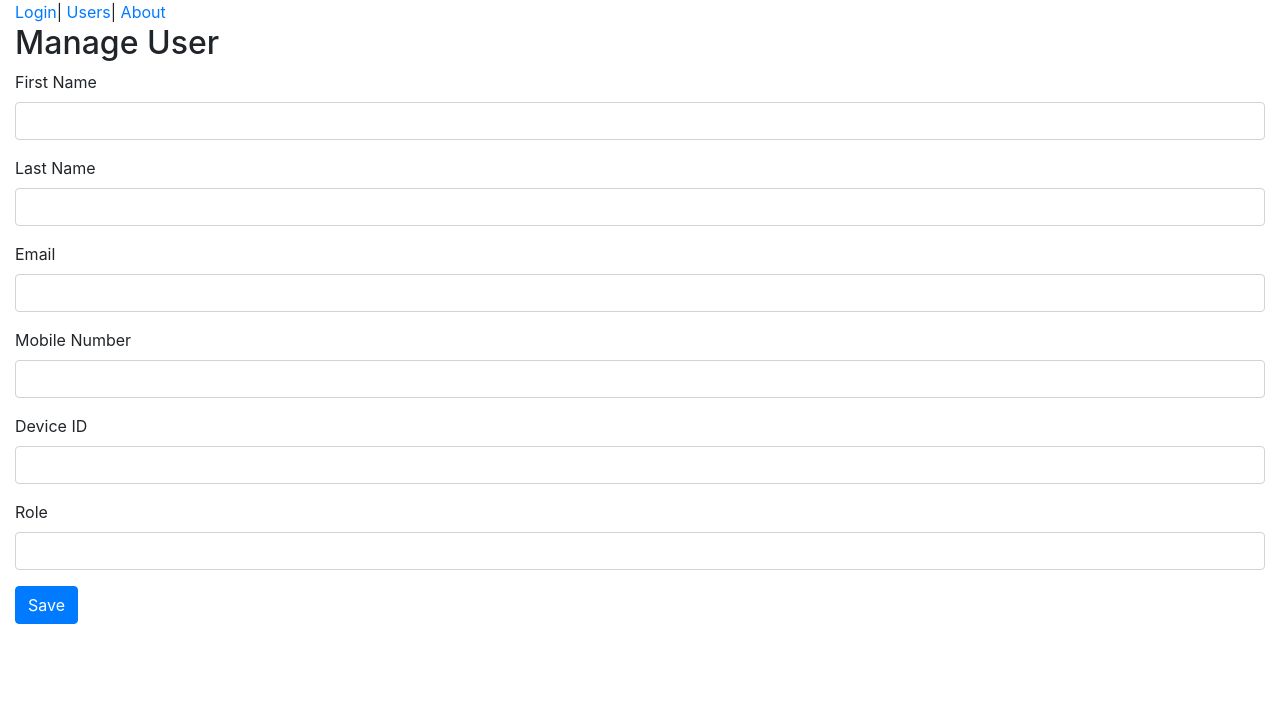
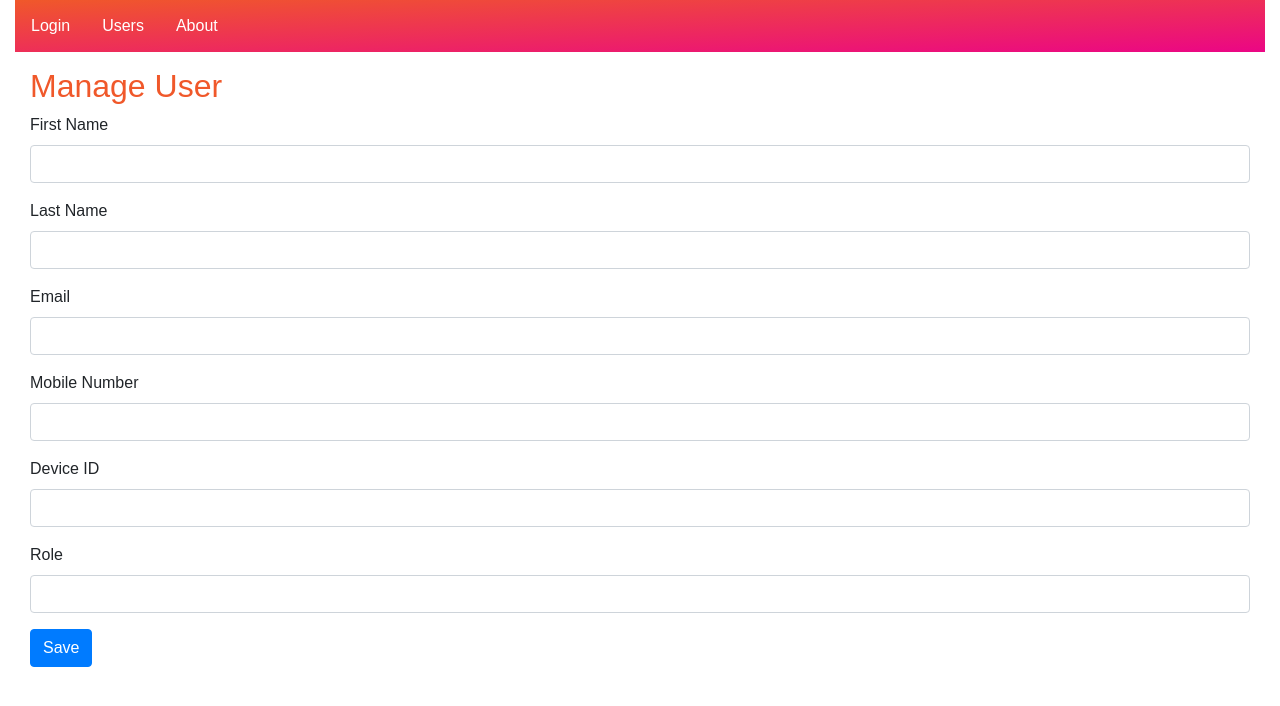
Before and after one commit to piggy1-mvn/piggyback-portal, a React (Create React App) app: page /user in a window 1280 px wide. Shown: the top 706 px of the page. Built offline with nearby package versions, Linux system fonts and the light colour scheme.

Commit message:
Added nav styling and colors

```diff
--- a/src/components/App.js
+++ b/src/components/App.js
@@ -15,6 +15,7 @@
     <div className="container-fluid">
       <ToastContainer autoClose={config.toastDuration} hideProgressBar />
       <Header />
+      <div className="body">
         <Switch>
           <Route path="/" exact component={Login} />
           <Redirect path="/home" to="/" />
@@ -25,6 +26,7 @@
           <Route component={FileNotFound} />
         </Switch>
       </div>
+    </div>
   );
 }
 
--- a/src/components/common/Header.js
+++ b/src/components/common/Header.js
@@ -1,21 +1,20 @@
 import React from "react";
-import { NavLink } from "react-router-dom";
+import { Link } from "react-router-dom";
 
 function Header() {
-  const activeStyle = { color: "orange" };
   return (
     <nav>
-      <NavLink activeStyle={activeStyle} exact to="/">
-        Login
-      </NavLink>
-      |{" "}
-      <NavLink activeStyle={activeStyle} to="/users">
-        Users
-      </NavLink>
-      |{" "}
-      <NavLink activeStyle={activeStyle} to="/about">
-        About
-      </NavLink>
+      <ul>
+        <li>
+          <Link to="/">Login</Link>
+        </li>
+        <li>
+          <Link to="/users">Users</Link>
+        </li>
+        <li>
+          <Link to="/about">About</Link>
+        </li>
+      </ul>
     </nav>
   );
 }
--- /dev/null
+++ b/src/index.css
@@ -0,0 +1,53 @@
+body {
+  margin: 0;
+  padding: 0;
+  font-family: sans-serif;
+}
+
+.body {
+  margin: 15px;
+}
+
+h1,
+h2,
+h3 {
+  color: #f0582a;
+}
+
+button {
+  margin: 5px;
+}
+
+ul.unstyled {
+  list-style-type: none;
+  margin: 0;
+  padding: 0;
+}
+
+nav ul {
+  list-style-type: none;
+  margin: 0;
+  padding: 0;
+  overflow: hidden;
+  background-image: linear-gradient(to bottom right, #f0582a, #eb0685);
+}
+
+nav li {
+  float: left;
+}
+
+nav li a {
+  display: block;
+  color: white;
+  text-align: center;
+  padding: 14px 16px;
+  text-decoration: none;
+}
+
+nav li a:hover {
+  background-color: #d9390d;
+}
+
+nav button {
+  margin-top: 13px;
+}
--- a/src/index.js
+++ b/src/index.js
@@ -3,6 +3,7 @@
 import { render } from "react-dom";
 import App from "./components/App";
 import { BrowserRouter as Router } from "react-router-dom";
+import "./index.css";
 
 render(
   <Router>
```
Lines whose indentation alone changed are shown as unchanged.
